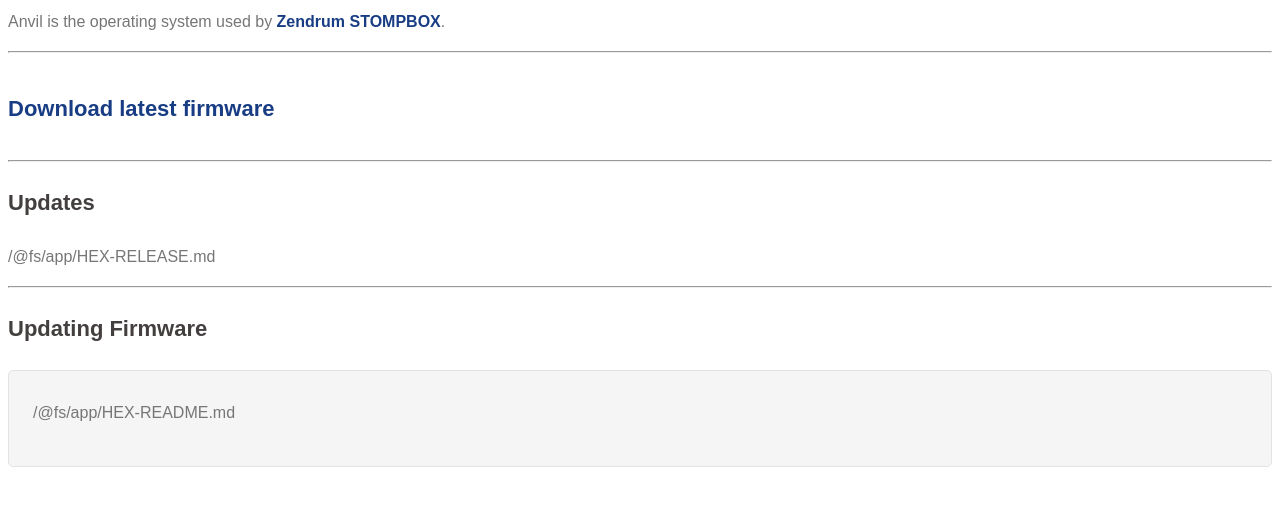
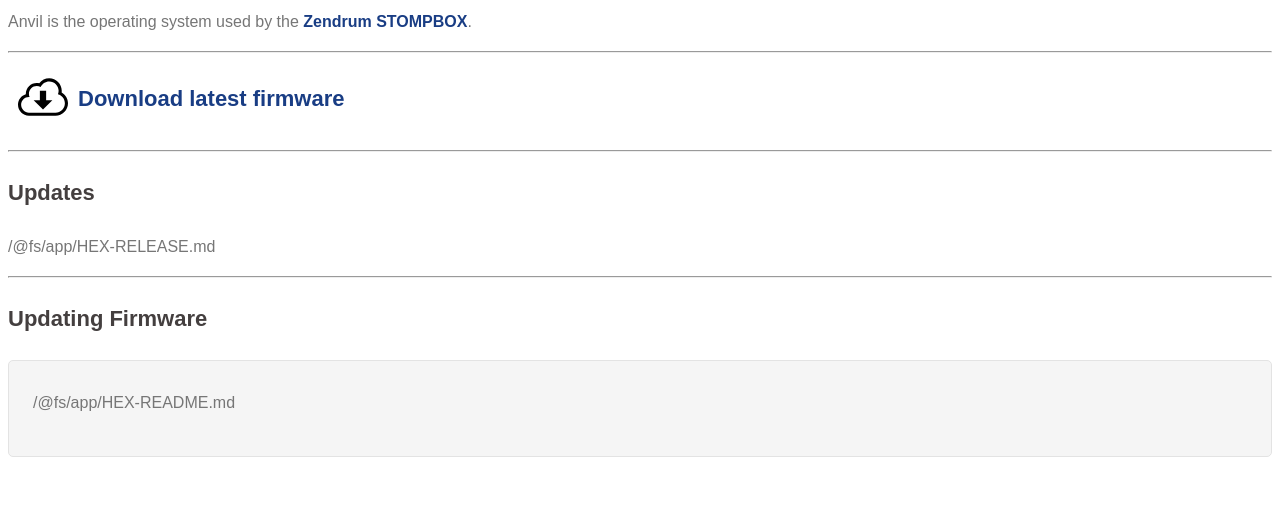
Before and after one commit to dkadrios/anvil-web, a React app: page / in a window 1280 px wide. Built offline with nearby package versions, Linux system fonts and the light colour scheme.

Commit message:
chore: adding download link

```diff
--- a/app/main.js
+++ b/app/main.js
@@ -1,21 +1,27 @@
-import Instructions from './components/Instructions';
-import React from 'react';
-import ReactDOM from 'react-dom';
-import Releases from './components/Releases';
+import Instructions from './components/Instructions'
+import React from 'react'
+import ReactDOM from 'react-dom'
+import Releases from './components/Releases'
 
-require('./main.less');
+require('./main.less')
 
 ReactDOM.render(
   <div>
     <p>
-            Anvil is the operating system used by {''}
-            <a href="https://zendrum.com" target="_blank" rel="noopener noreferrer">
+      Anvil is the operating system used by the {''}
+      <a
+        href="http://www.zendrum.com/index.php?route=product/category&path=79"
+        target="_blank"
+        rel="noopener noreferrer"
+      >
         Zendrum STOMPBOX
       </a>.<br />
     </p>
     <hr />
     <p className="downloadLink">
-            <a href="https://zendrumstudio.com/includes/anvil/anvil-firmware.zip">Download latest firmware</a>
+      <a href="https://zendrumstudio.com/includes/anvil/anvil-firmware.zip">
+        <span>Download latest firmware</span>
+      </a>
     </p>
     <hr />
     <h3>Updates</h3>
@@ -24,5 +30,5 @@ ReactDOM.render(
     <h3>Updating Firmware</h3>
     <Instructions />
   </div>,
-    document.body.appendChild(document.createElement('div'))
-);
+  document.body.appendChild(document.createElement('div')),
+)
--- a/app/main.less
+++ b/app/main.less
@@ -12,7 +12,20 @@ body {
 
   .downloadLink {
     font-size: 22px;
-        padding: 15px 0 10px;
+    padding: 0 0 10px 20px;
+    margin-top: -5px;
+
+    span::before {
+      content: '';
+      background-image: url(download.svg);
+      background-size: 100% 100%;
+      display: inline-block;
+      height: 50px;
+      width: 50px;
+      position: relative;
+      right: 10px;
+      top: 16px;
+    }
   }
 
   h3 {
--- a/webpack.dev.config.babel.js
+++ b/webpack.dev.config.babel.js
@@ -39,6 +39,10 @@ export default {
         test: /\.md$/,
         loader: 'html-loader!markdown-loader?gfm=false',
       },
+      {
+        test: /\.(svg)$/,
+        loader: 'file-loader?limit=8192',
+      },
     ],
   },
   resolve: {
--- a/webpack.prod.config.babel.js
+++ b/webpack.prod.config.babel.js
@@ -33,6 +33,10 @@ export default {
         test: /\.md$/,
         loader: 'html-loader!markdown-loader?gfm=false',
       },
+      {
+        test: /\.(svg)$/,
+        loader: 'file-loader?limit=8192',
+      },
     ],
   },
   resolve: {
```
Also changed, not shown: package.json (+3 -4 lines), app/download.svg (added). Lines whose indentation alone changed are shown as unchanged.
